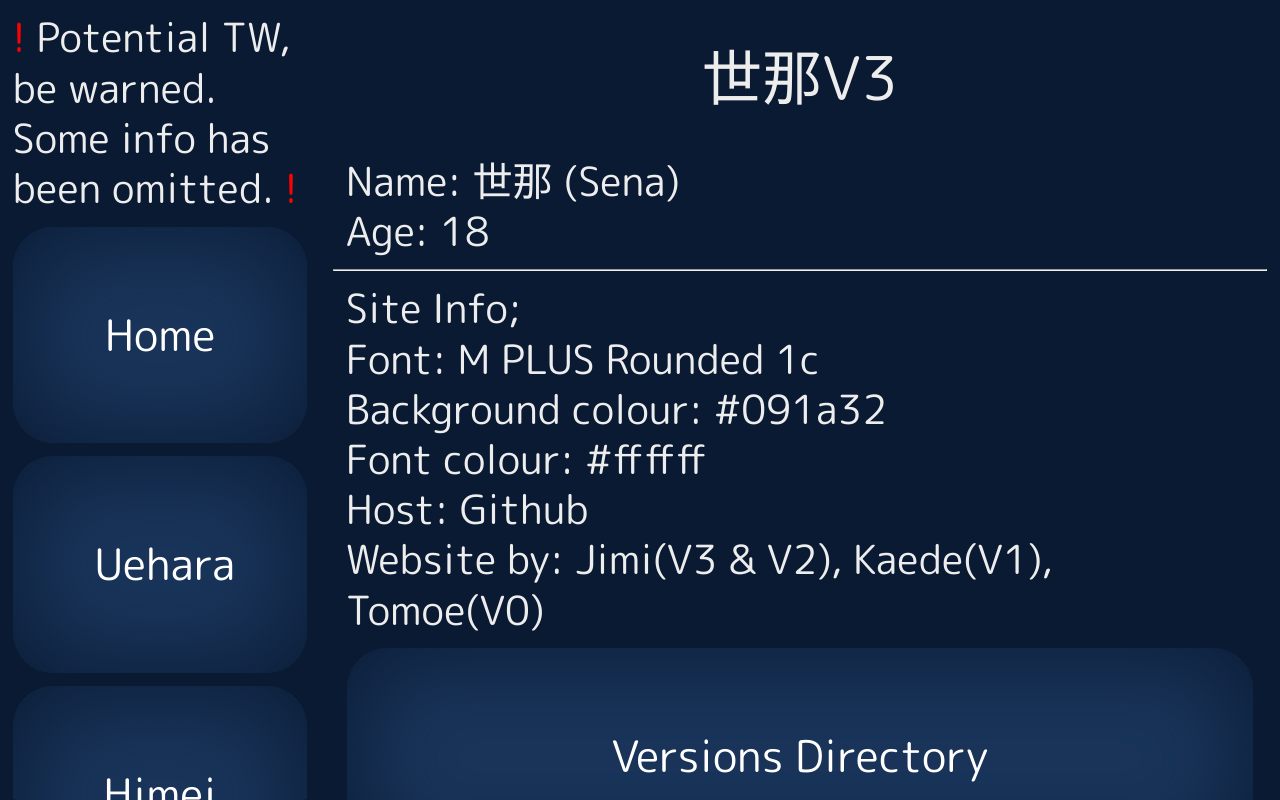
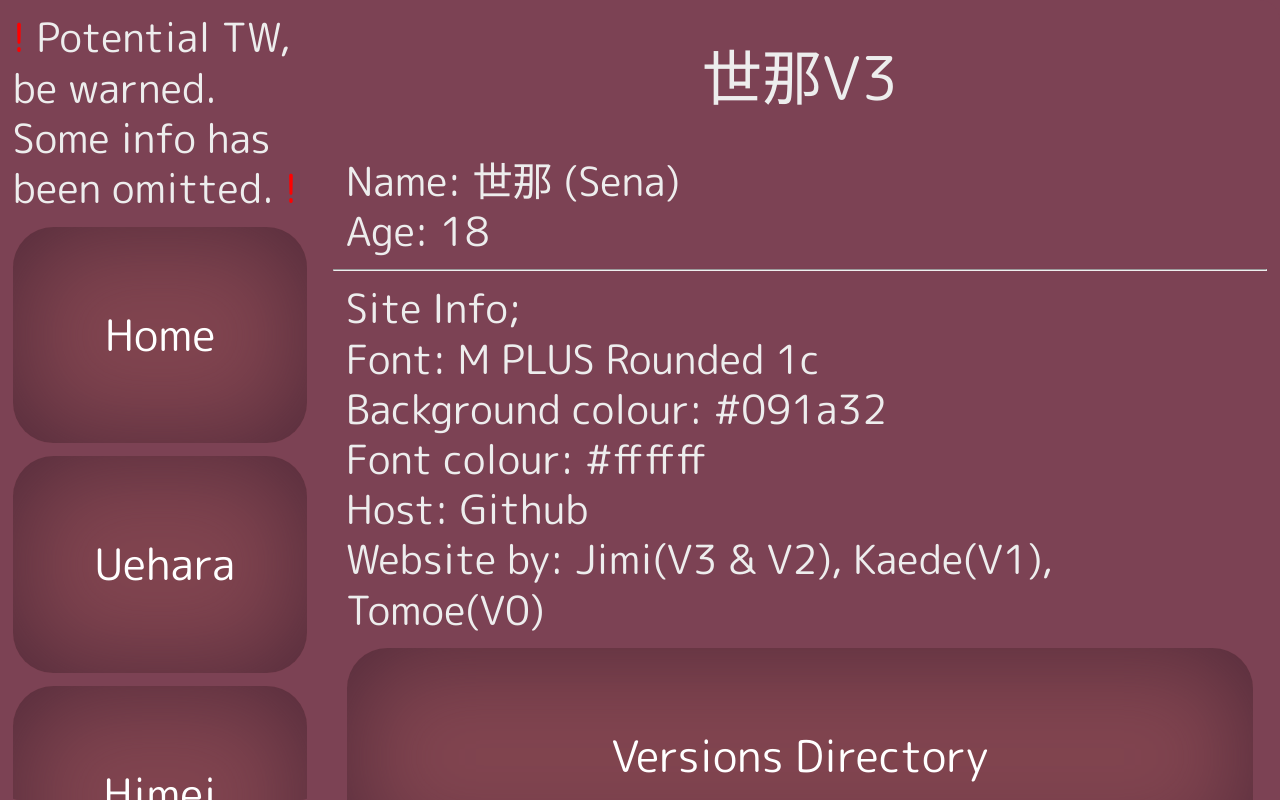
Before and after one commit to hellidox/Sena-1.github.io, a plain HTML site: page v3/index.html in a window 1280 px wide. Drawn offline with Linux system fonts and the light colour scheme.

Commit message:
Update styles.css

```diff
--- a/styles.css
+++ b/styles.css
@@ -8,7 +8,7 @@ html {
   color: #ededed;
   text-align: center;
   max-width: 100%;
-  background-color: #091a32;
+  background-color: #7C4254;
 }
 h1 {
   font-weight: 400;
@@ -42,23 +42,23 @@ body {
   width: 25%;
   position: fixed;
   overflow-x: hidden;
-  background-color: #091a32;
+  background-color: #7C4254;
 }
 /* Side navigation links */
 a {
   color: white;
   border-radius: 1.5ch;
   font-size: 3.25ch;
-  background-color: #1a355b;
   padding: 3ch;
   text-decoration: none;
   display: block;
   margin: 0.5ch;
-  box-shadow: inset 0 0 4ch #091a32;
+  background-color: #824550;
+  box-shadow: inset 0 0 4ch #4F2939;
 }
 /* Change color on hover */
 a:hover {
-  background-color: #112746;
+  background-color: #A85967;
 }
 /* Style the content */
 .content {
@@ -67,7 +67,7 @@ a:hover {
   width: 75%;
   position: fixed;
   overflow-x: hidden;
-  background-color: #091a32;
+  background-color: #7C4254;
   margin-left: 25%;
   border-radius: 1.5ch;
   padding: 0 1ch;
```
